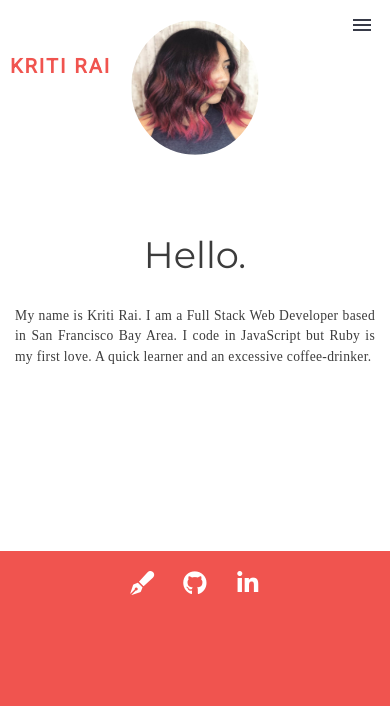
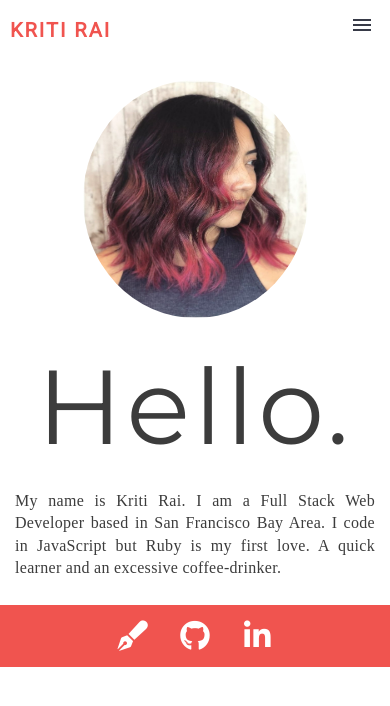
Before and after one commit to kriti-rai/my-react-portfolio, a React (Create React App) app: page / in a window 390 px wide. Shown: the top 706 px of the page. Built offline with nearby package versions, Linux system fonts and the light colour scheme; a web font is replaced by a local one.

Commit message:
Fix styles

```diff
--- a/src/App.css
+++ b/src/App.css
@@ -46,7 +46,7 @@ body {
 @media all and (max-width: 499px) {
   .header-name-light div a, .header-name-red div a  {
     left: 10px;
-    margin-top: 18px;
+    top: 18px;
     height: 20px;
     position: absolute;
     display: block;
--- a/src/styles/Home.css
+++ b/src/styles/Home.css
@@ -22,49 +22,48 @@
 
 /*////////////////////////////////SMALLER PHONES (iPHONE 5, 6/7//8)///////////////////////////////*/
 @media all and (max-width: 499px) {
+  .home {
+    display: block;
+    overflow: scroll;
+  }
   .home-content {
     position: relative;
     width: 100%;
-    height: 100%;
+    overflow-y: scroll;
   }
   .header {
-    font-size: 2.3rem;
     text-align: center;
-    margin-bottom: 8%;
+    margin-bottom: 20px;
+    font-size: 80px;
+    letter-spacing: 4px;
   }
   .home-left-col {
-    display: inline-block;
+    display: block;
     position: relative;
     overflow: hidden;
-    top: 9%;
-    margin: 0;
+    top: 20px;
+    margin-bottom: 10px;
     padding: 0 15px;
   }
   .blurb {
     max-width: 100%;
     margin: 0;
-    font-size: 0.8rem;
+    font-size: 0.9rem;
     line-height: 1.2rem;
     text-align: justify;
     letter-spacing: 0.3px;
   }
   .home-right-col {
-    display: block;
-    position: absolute;
-    margin: 0;
+    background-color: #f0544f;
     width: 100%;
+    position: relative;
     bottom: 0;
-    right: 0;
-    left: 0;
-    height: 42%;
-    background-color: #f0544f;
-    height: 22%;
+    margin-top: 45px;
   }
   .sidebar-menu {
     position: relative;
     display: inline-block;
     padding: 0;
-    margin-top: 1.25rem;
     width: 100%;
   }
   .sidebar-menu li {
@@ -72,17 +71,17 @@
   }
   .sidebar-menu-item i {
     color: white;
-    font-size: 1.5rem;
-    width: 3.3rem;
+    font-size: 1.8rem;
+    width: 3.9rem;
   }
   .profile-pic img {
-    width: 118px;
-    height: 135px;
+    width: 205px;
+    height: 220px;
   }
   .profile-pic {
+    position: relative;
     display: block;
-    margin-top: 5%;
-    margin-bottom: 8%;
+    padding-top: 80px;
   }
   .divider-red, .menu-label, .sidebar-menu-item i.fas.fa-clock,.sidebar-menu-item i.fas.fa-id-card,.sidebar-menu-item i.fas.fa-briefcase,.sidebar-menu-item i.fas.fa-envelope {
     display: none;
@@ -91,22 +90,25 @@
 
 /*////////////////////BIGGER PHONES iPHONE X,PIXEL 2, PIXEL 2XL iphone 6/7/8 +/////////////////////////////*/
 @media screen and (max-width: 499px) and (min-height: 668px) {
-  .home-left-col {
-    top: 5%;
-  }
-  .home-right-col {
-    height: 37%;
+  .header {
+    font-size: 105px;
+    letter-spacing: 4px;
+    margin-bottom: 20px;
   }
   .blurb {
-    font-size: 0.85rem;
-    line-height: 1.3rem;
+    font-size: 1rem;
+    line-height: 1.4rem;
   }
   .divider-red, .menu-label, .sidebar-menu-item i.fas.fa-clock,.sidebar-menu-item i.fas.fa-id-card,.sidebar-menu-item i.fas.fa-briefcase,.sidebar-menu-item i.fas.fa-envelope {
     display: none;
   }
+  .sidebar-menu-item i {
+    font-size: 1.9rem;
+    width: 3.9rem;
+  }
   .profile-pic img {
-    width: 128px;
-    height: 135px;
+    width: 225px;
+    height: 238px;
   }
 }
 
```
